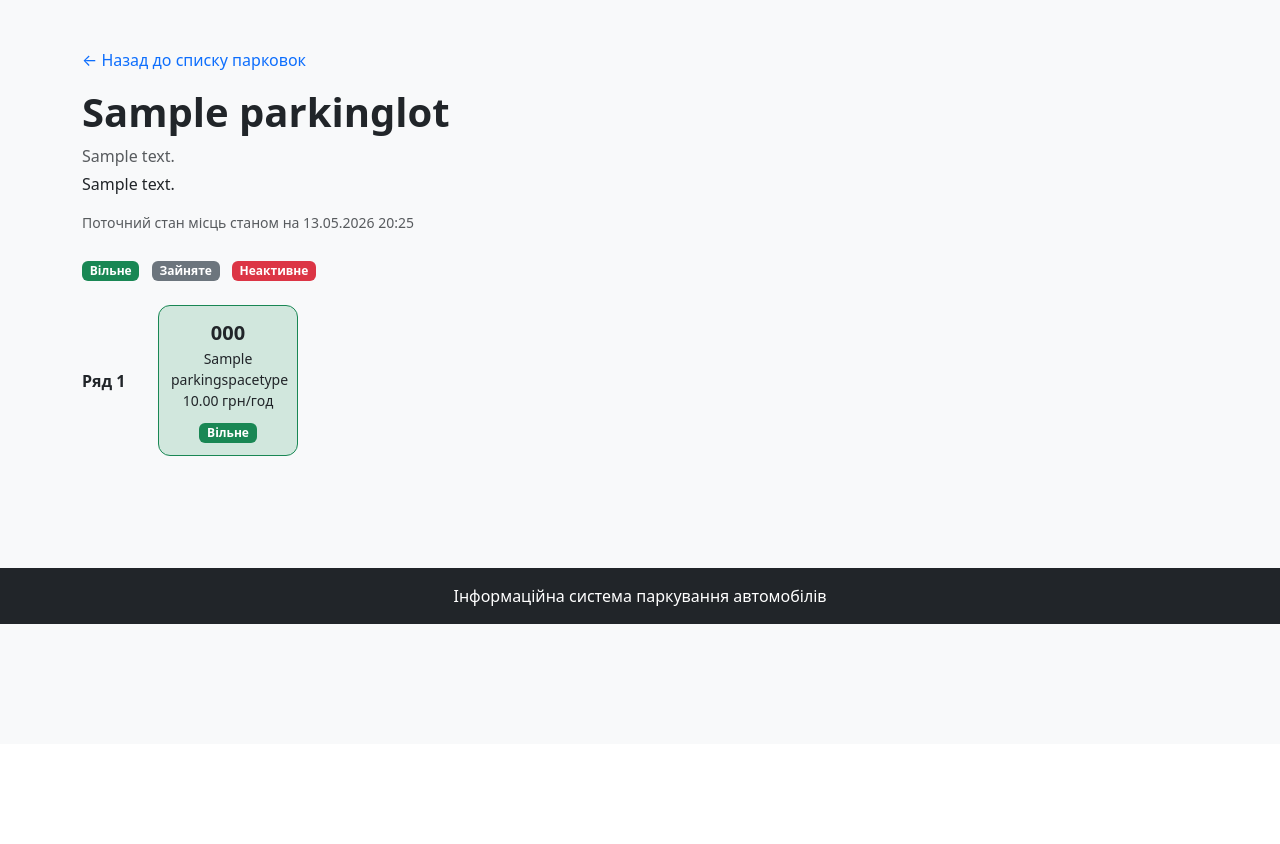
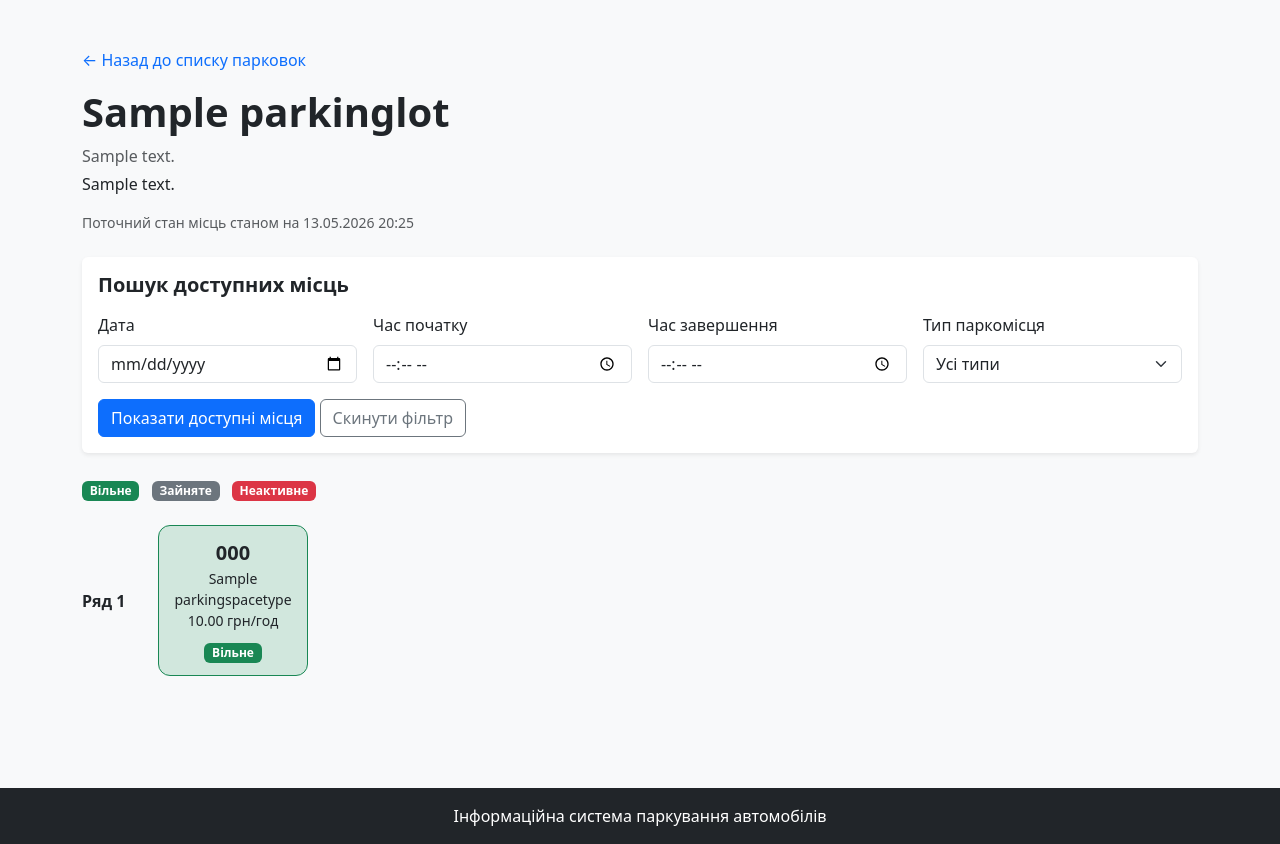
Before and after one commit to kaolinhida/parking-system, a Django app: page /parkings/1/ in a window 1280 px wide. Shown: the part 56-900 px from the top of the page. Before the commit the page ends 680 px from the top, so only its background shows below. Run offline with Django 5.2, Linux system fonts and the light colour scheme; tables that the repository leaves empty hold one stand-in row (values such as "Sample post").

Commit message:
Add parking availability filters

```diff
--- /dev/null
+++ b/parkings/forms.py
@@ -0,0 +1,51 @@
+from django import forms
+
+from .models import ParkingSpaceType
+
+
+class ParkingAvailabilityForm(forms.Form):
+    date = forms.DateField(
+        label='Дата',
+        widget=forms.DateInput(attrs={
+            'type': 'date',
+            'class': 'form-control',
+        })
+    )
+
+    start_time = forms.TimeField(
+        label='Час початку',
+        widget=forms.TimeInput(attrs={
+            'type': 'time',
+            'class': 'form-control',
+        })
+    )
+
+    end_time = forms.TimeField(
+        label='Час завершення',
+        widget=forms.TimeInput(attrs={
+            'type': 'time',
+            'class': 'form-control',
+        })
+    )
+
+    space_type = forms.ModelChoiceField(
+        label='Тип паркомісця',
+        queryset=ParkingSpaceType.objects.filter(is_active=True),
+        required=False,
+        empty_label='Усі типи',
+        widget=forms.Select(attrs={
+            'class': 'form-select',
+        })
+    )
+
+    def clean(self):
+        cleaned_data = super().clean()
+        start_time = cleaned_data.get('start_time')
+        end_time = cleaned_data.get('end_time')
+
+        if start_time and end_time and end_time <= start_time:
+            raise forms.ValidationError(
+                'Час завершення має бути пізніше часу початку.'
+            )
+
+        return cleaned_data
--- a/parkings/views.py
+++ b/parkings/views.py
@@ -1,8 +1,11 @@
+from datetime import datetime
+
 from django.db.models import Count
 from django.shortcuts import get_object_or_404, render
 from django.utils import timezone
 
 from reservations.models import Reservation
+from .forms import ParkingAvailabilityForm
 from .models import ParkingLot, Tariff
 
 
@@ -23,13 +26,34 @@ def parking_detail(request, parking_id):
     parking = get_object_or_404(ParkingLot, id=parking_id, is_active=True)
 
     now = timezone.now()
+    form = ParkingAvailabilityForm(request.GET or None)
+
+    search_performed = False
+    selected_start = now
+    selected_end = now
+    selected_space_type = None
+
+    if form.is_valid():
+        search_performed = True
+
+        selected_date = form.cleaned_data['date']
+        start_time = form.cleaned_data['start_time']
+        end_time = form.cleaned_data['end_time']
+        selected_space_type = form.cleaned_data.get('space_type')
+
+        selected_start = timezone.make_aware(
+            datetime.combine(selected_date, start_time)
+        )
+        selected_end = timezone.make_aware(
+            datetime.combine(selected_date, end_time)
+        )
 
     occupied_space_ids = set(
         Reservation.objects.filter(
             parking_space__parking_lot=parking,
             status=Reservation.STATUS_ACTIVE,
-            start_time__lte=now,
-            end_time__gt=now,
+            start_time__lt=selected_end,
+            end_time__gt=selected_start,
         ).values_list('parking_space_id', flat=True)
     )
 
@@ -48,6 +72,9 @@ def parking_detail(request, parking_id):
         .select_related('space_type')
         .order_by('row', 'column')
     )
+
+    if selected_space_type:
+        spaces = spaces.filter(space_type=selected_space_type)
 
     rows = {}
 
@@ -78,4 +105,9 @@ def parking_detail(request, parking_id):
         'parking': parking,
         'parking_rows': parking_rows,
         'now': now,
+        'form': form,
+        'search_performed': search_performed,
+        'selected_start': selected_start,
+        'selected_end': selected_end,
+        'selected_space_type': selected_space_type,
     })
--- a/templates/parkings/parking_detail.html
+++ b/templates/parkings/parking_detail.html
@@ -22,9 +22,63 @@
                 </p>
             {% endif %}
 
-            <p class="small text-muted">
-                Поточний стан місць станом на {{ now|date:"d.m.Y H:i" }}
-            </p>
+            {% if search_performed %}
+                <p class="small text-muted">
+                    Доступність місць на період:
+                    {{ selected_start|date:"d.m.Y H:i" }} —
+                    {{ selected_end|date:"d.m.Y H:i" }}
+                </p>
+            {% else %}
+                <p class="small text-muted">
+                    Поточний стан місць станом на {{ now|date:"d.m.Y H:i" }}
+                </p>
+            {% endif %}
+        </div>
+
+        <div class="card border-0 shadow-sm mb-4">
+            <div class="card-body">
+                <h5 class="fw-bold mb-3">Пошук доступних місць</h5>
+
+                <form method="get" class="row g-3">
+                    <div class="col-md-3">
+                        <label class="form-label">{{ form.date.label }}</label>
+                        {{ form.date }}
+                    </div>
+
+                    <div class="col-md-3">
+                        <label class="form-label">{{ form.start_time.label }}</label>
+                        {{ form.start_time }}
+                    </div>
+
+                    <div class="col-md-3">
+                        <label class="form-label">{{ form.end_time.label }}</label>
+                        {{ form.end_time }}
+                    </div>
+
+                    <div class="col-md-3">
+                        <label class="form-label">{{ form.space_type.label }}</label>
+                        {{ form.space_type }}
+                    </div>
+
+                    {% if form.non_field_errors %}
+                        <div class="col-12">
+                            <div class="alert alert-danger mb-0">
+                                {{ form.non_field_errors }}
+                            </div>
+                        </div>
+                    {% endif %}
+
+                    <div class="col-12">
+                        <button type="submit" class="btn btn-primary">
+                            Показати доступні місця
+                        </button>
+
+                        <a href="{% url 'parkings:parking_detail' parking.id %}" class="btn btn-outline-secondary">
+                            Скинути фільтр
+                        </a>
+                    </div>
+                </form>
+            </div>
         </div>
 
         <div class="mb-4">
@@ -75,6 +129,14 @@
                                                 {{ space.display_status_label }}
                                             </span>
                                         </div>
+
+                                        {% if search_performed and space.display_status == 'available' and space.tariff %}
+                                            <div class="mt-2">
+                                                <a href="#" class="btn btn-sm btn-outline-success">
+                                                    Забронювати
+                                                </a>
+                                            </div>
+                                        {% endif %}
                                     </div>
                             {% endfor %}
                         </div>
@@ -83,7 +145,7 @@
             </div>
         {% else %}
             <div class="alert alert-info">
-                Для цієї парковки ще не додано паркомісця.
+                Для вибраних параметрів немає паркомісць.
             </div>
         {% endif %}
     </div>
@@ -91,8 +153,8 @@
 
 <style>
     .parking-space-card {
-        width: 140px;
-        min-height: 120px;
+        width: 150px;
+        min-height: 145px;
         border-radius: 12px;
         padding: 12px;
         text-align: center;
```
